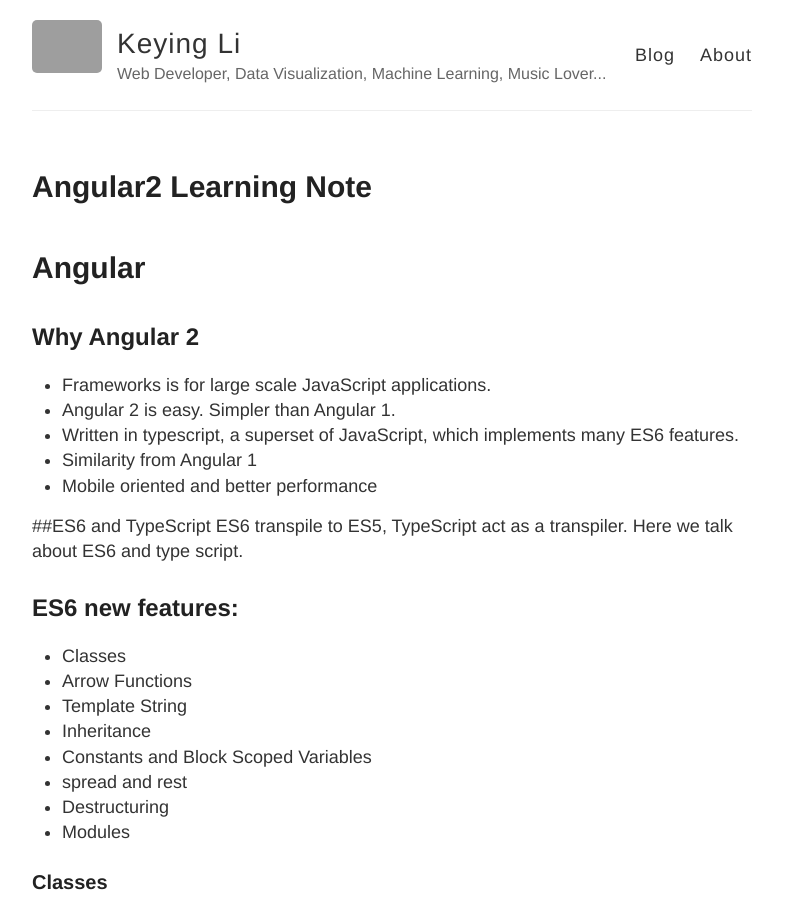
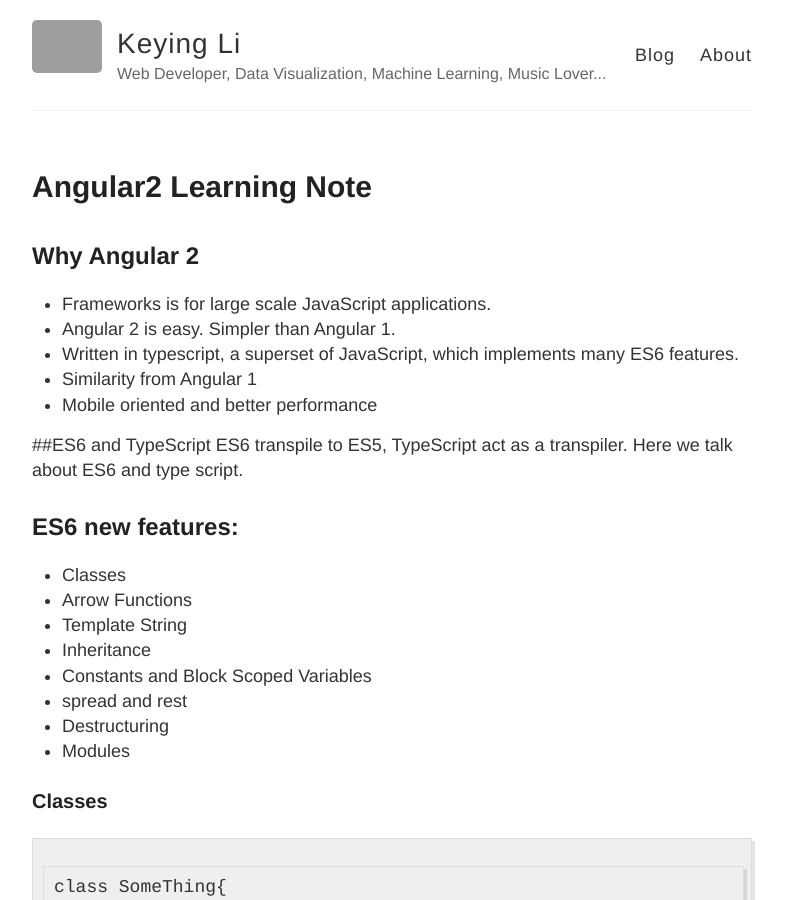
Before and after one commit to KevKeyingLi/KevKeyingLi.github.io, a Jekyll site: the page built from _posts/2016-7-01-Angular-2.md, in a window 1280 px wide and 900 px high. Shown: the whole window, without its empty margins (248-1034 px from the left). Built offline with Jekyll 4.4.1, drawn with Linux system fonts in a browser that asks for light colours; grey boxes are pictures that could not be loaded.

Commit message:
Update 2016-7-01-Angular-2.md

```diff
--- a/_posts/2016-7-01-Angular-2.md
+++ b/_posts/2016-7-01-Angular-2.md
@@ -3,7 +3,7 @@ layout: post
 title: Angular2 Learning Note
 author: Kevin
 ---
-# Angular
+
 
 ## Why Angular 2
 - Frameworks is for large scale JavaScript applications.
```
